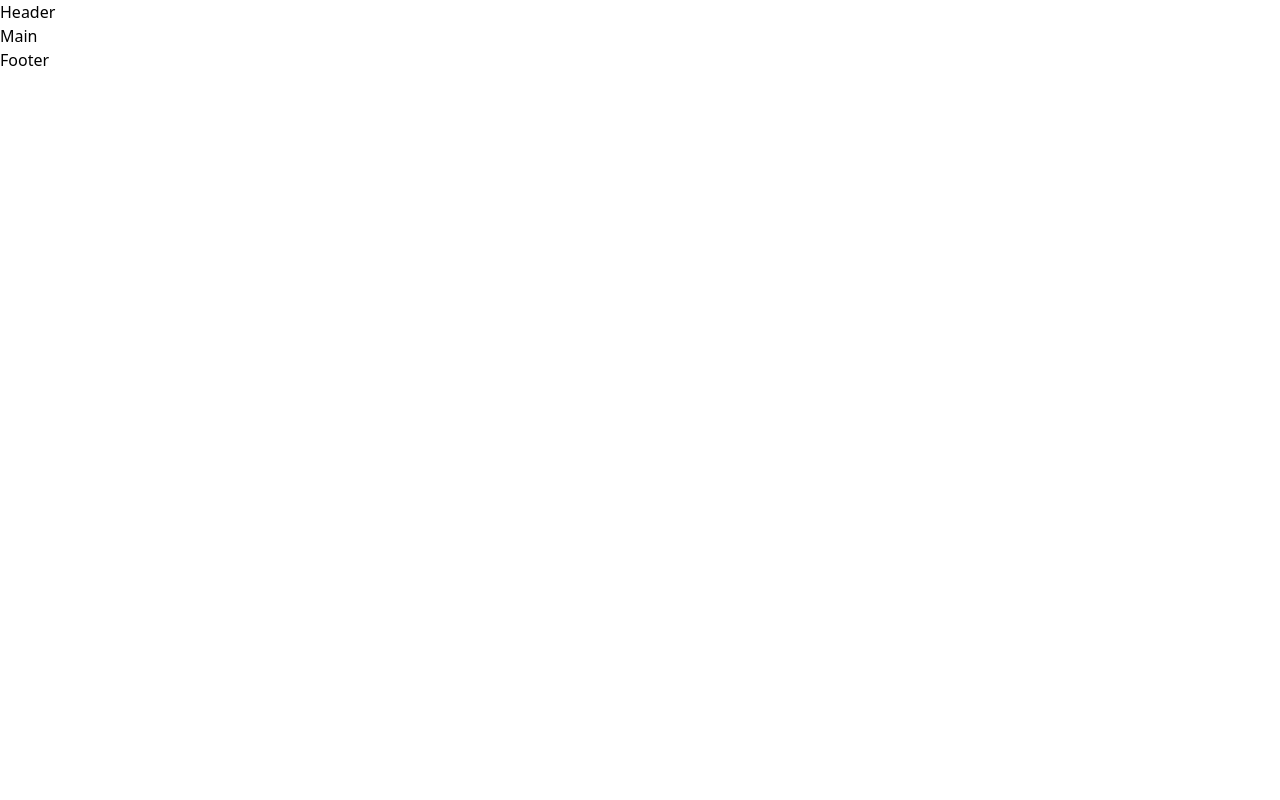
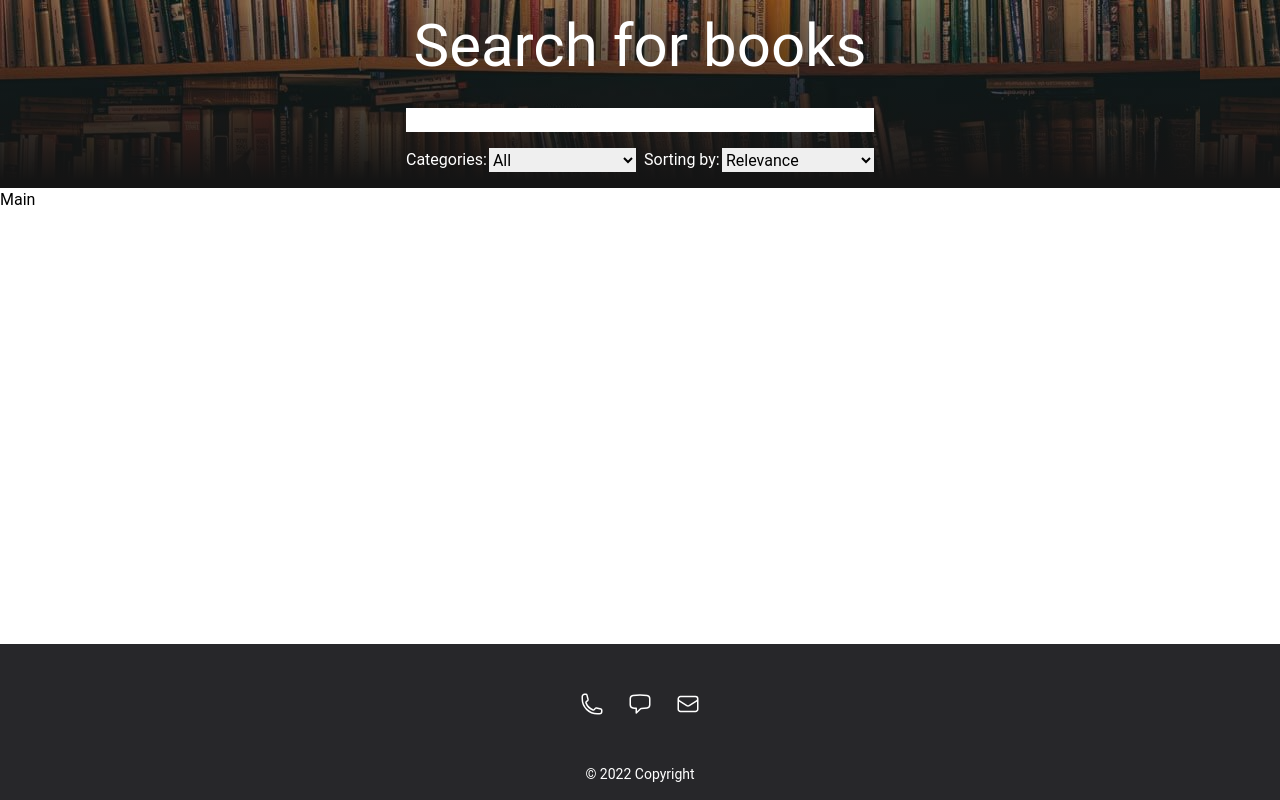
Before and after one commit to andreissh/books, a React (Create React App) app: page / in a window 1280 px wide. Built offline with nearby package versions, Linux system fonts and the light colour scheme.

Commit message:
add and style header and footer

```diff
--- /dev/null
+++ b/src/components/Filter.tsx
@@ -0,0 +1,42 @@
+import React from "react";
+
+const Filter = () => {
+  type FilterOptions = {
+    [key: string]: string[];
+  };
+
+  const filterOptions: FilterOptions = {
+    categories: ["All", "Art", "Biography", "Computers", "History", "Medical", "Poetry"],
+    sortBy: ["Relevance", "Newest"],
+  };
+
+  return (
+    <div className="flex flex-col gap-4 sm:w-[500px] w-[300px] p-4">
+      <input className="w-full" />
+      <div className="flex gap-2 sm:flex-row flex-col">
+        <div className="flex basis-1/2">
+          <label className="basis-1/3 text-white mr-0.5" htmlFor="categories">
+            Categories:
+          </label>
+          <select className="basis-2/3" id="categories">
+            {filterOptions.categories.map((category) => {
+              return <option>{category}</option>;
+            })}
+          </select>
+        </div>
+        <div className="flex basis-1/2">
+          <label className="basis-1/3 text-white mr-0.5" htmlFor="sortBy">
+            Sorting by:
+          </label>
+          <select className="basis-2/3" id="sortBy">
+            {filterOptions.sortBy.map((option) => {
+              return <option>{option}</option>;
+            })}
+          </select>
+        </div>
+      </div>
+    </div>
+  );
+};
+
+export default Filter;
--- a/src/components/Footer.tsx
+++ b/src/components/Footer.tsx
@@ -1,7 +1,32 @@
 import React from "react";
 
+import Chat from "./common/Chat";
+import Envelope from "./common/Envelope";
+import Phone from "./common/Phone";
+
 const Footer = () => {
-  return <div>Footer</div>;
+  type IconsType = {
+    [key: string]: JSX.Element;
+  };
+
+  const icons: IconsType = {
+    phone: <Phone />,
+    chat: <Chat />,
+    envelope: <Envelope />,
+  };
+
+  return (
+    <div className="bg-zinc-800">
+      <ul className="flex justify-center gap-6 pt-12 pb-8">
+        {Object.keys(icons).map((icon) => {
+          return <li>{icons[icon]}</li>;
+        })}
+      </ul>
+      <div className="flex justify-center p-4">
+        <span className="inline-flex justify-center text-sm text-white">&copy; 2022 Copyright</span>
+      </div>
+    </div>
+  );
 };
 
 export default Footer;
--- a/src/components/Header.tsx
+++ b/src/components/Header.tsx
@@ -1,7 +1,14 @@
 import React from "react";
 
+import Filter from "./Filter";
+
 const Header = () => {
-  return <div>Header</div>;
+  return (
+    <div className="bg-header-background flex flex-col items-center">
+      <h2 className="p-4 text-4xl sm:text-6xl text-white">Search for books</h2>
+      <Filter />
+    </div>
+  );
 };
 
 export default Header;
--- a/src/components/Layout.tsx
+++ b/src/components/Layout.tsx
@@ -8,11 +8,11 @@ type LayoutProps = {
 
 const Layout: React.FC<LayoutProps> = ({ header, footer, children }) => {
   return (
-    <>
+    <div className="flex flex-col h-screen">
       <header>{header}</header>
-      <main>{children}</main>
+      <main className="flex-grow">{children}</main>
       <footer>{footer}</footer>
-    </>
+    </div>
   );
 };
 
--- /dev/null
+++ b/src/components/common/Chat.tsx
@@ -0,0 +1,24 @@
+import React from "react";
+
+const Chat = () => {
+  return (
+    <>
+      <svg
+        xmlns="http://www.w3.org/2000/svg"
+        fill="none"
+        viewBox="0 0 24 24"
+        strokeWidth={1.5}
+        stroke="#fff"
+        className="w-6 h-6 hover:cursor-pointer"
+      >
+        <path
+          strokeLinecap="round"
+          strokeLinejoin="round"
+          d="M2.25 12.76c0 1.6 1.123 2.994 2.707 3.227 1.087.16 2.185.283 3.293.369V21l4.076-4.076a1.526 1.526 0 011.037-.443 48.282 48.282 0 005.68-.494c1.584-.233 2.707-1.626 2.707-3.228V6.741c0-1.602-1.123-2.995-2.707-3.228A48.394 48.394 0 0012 3c-2.392 0-4.744.175-7.043.513C3.373 3.746 2.25 5.14 2.25 6.741v6.018z"
+        />
+      </svg>
+    </>
+  );
+};
+
+export default Chat;
--- /dev/null
+++ b/src/components/common/Envelope.tsx
@@ -0,0 +1,24 @@
+import React from "react";
+
+const Envelope = () => {
+  return (
+    <>
+      <svg
+        xmlns="http://www.w3.org/2000/svg"
+        fill="none"
+        viewBox="0 0 24 24"
+        strokeWidth={1.5}
+        stroke="#fff"
+        className="w-6 h-6 hover:cursor-pointer"
+      >
+        <path
+          strokeLinecap="round"
+          strokeLinejoin="round"
+          d="M21.75 6.75v10.5a2.25 2.25 0 01-2.25 2.25h-15a2.25 2.25 0 01-2.25-2.25V6.75m19.5 0A2.25 2.25 0 0019.5 4.5h-15a2.25 2.25 0 00-2.25 2.25m19.5 0v.243a2.25 2.25 0 01-1.07 1.916l-7.5 4.615a2.25 2.25 0 01-2.36 0L3.32 8.91a2.25 2.25 0 01-1.07-1.916V6.75"
+        />
+      </svg>
+    </>
+  );
+};
+
+export default Envelope;
--- /dev/null
+++ b/src/components/common/Phone.tsx
@@ -0,0 +1,24 @@
+import React from "react";
+
+const Phone = () => {
+  return (
+    <>
+      <svg
+        xmlns="http://www.w3.org/2000/svg"
+        fill="none"
+        viewBox="0 0 24 24"
+        strokeWidth={1.5}
+        stroke="#fff"
+        className="w-6 h-6 hover:cursor-pointer"
+      >
+        <path
+          strokeLinecap="round"
+          strokeLinejoin="round"
+          d="M2.25 6.75c0 8.284 6.716 15 15 15h2.25a2.25 2.25 0 002.25-2.25v-1.372c0-.516-.351-.966-.852-1.091l-4.423-1.106c-.44-.11-.902.055-1.173.417l-.97 1.293c-.282.376-.769.542-1.21.38a12.035 12.035 0 01-7.143-7.143c-.162-.441.004-.928.38-1.21l1.293-.97c.363-.271.527-.734.417-1.173L6.963 3.102a1.125 1.125 0 00-1.091-.852H4.5A2.25 2.25 0 002.25 4.5v2.25z"
+        />
+      </svg>
+    </>
+  );
+};
+
+export default Phone;
--- a/tailwind.config.js
+++ b/tailwind.config.js
@@ -2,7 +2,15 @@
 module.exports = {
   content: ["./src/**/*.{js,jsx,ts,tsx}"],
   theme: {
-    extend: {},
+    extend: {
+      backgroundImage: {
+        "header-background":
+          "linear-gradient(0deg, rgb(20, 20, 20) 4%, rgba(20, 20, 20, 0.46) 100%), url('./assets/images/books.jpg')",
+      },
+    },
+    fontFamily: {
+      sans: ["Roboto", "sans-serif"],
+    },
   },
   plugins: [],
 };
```
Also changed, not shown: src/assets/images/books.jpg (added).
